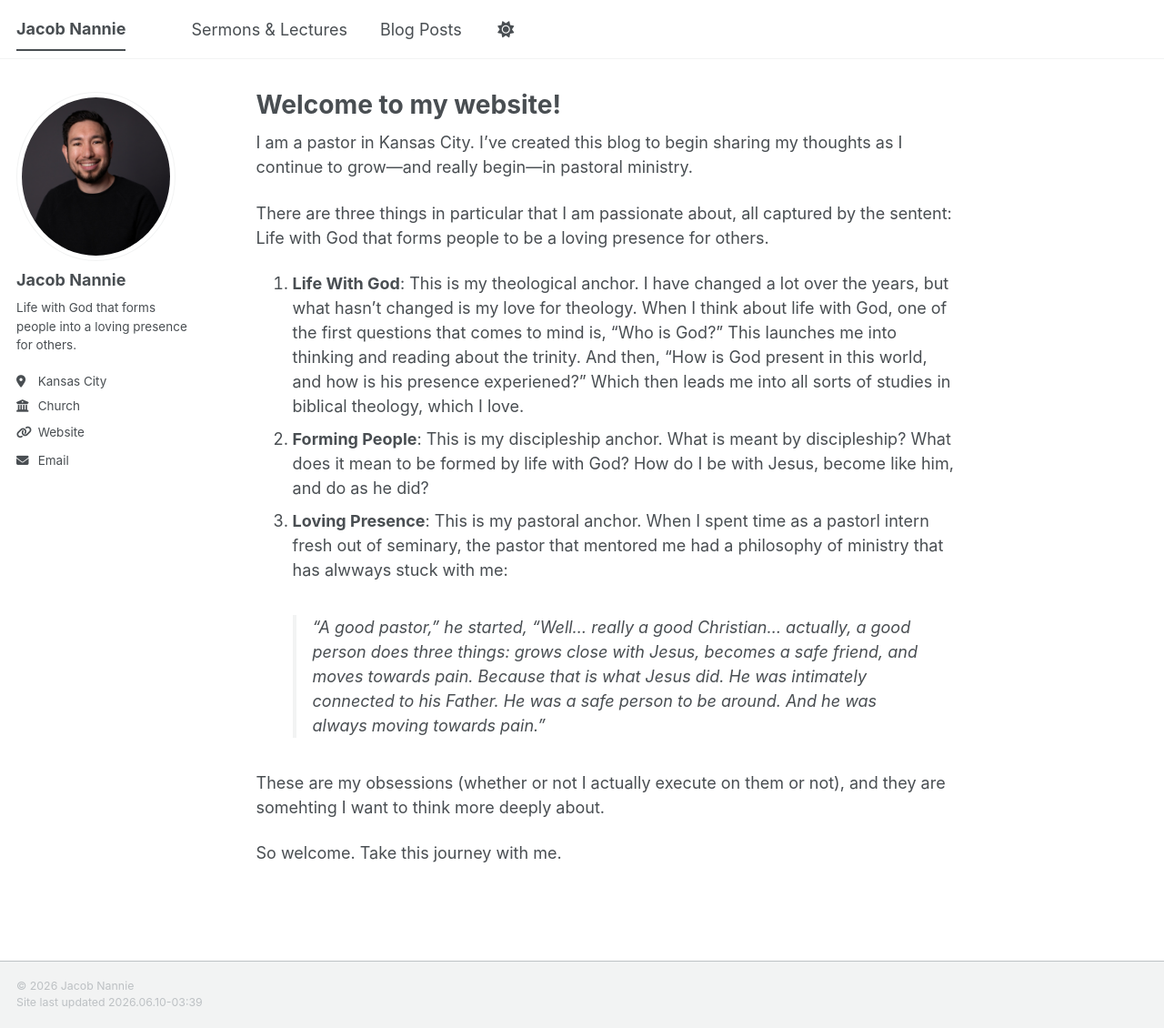
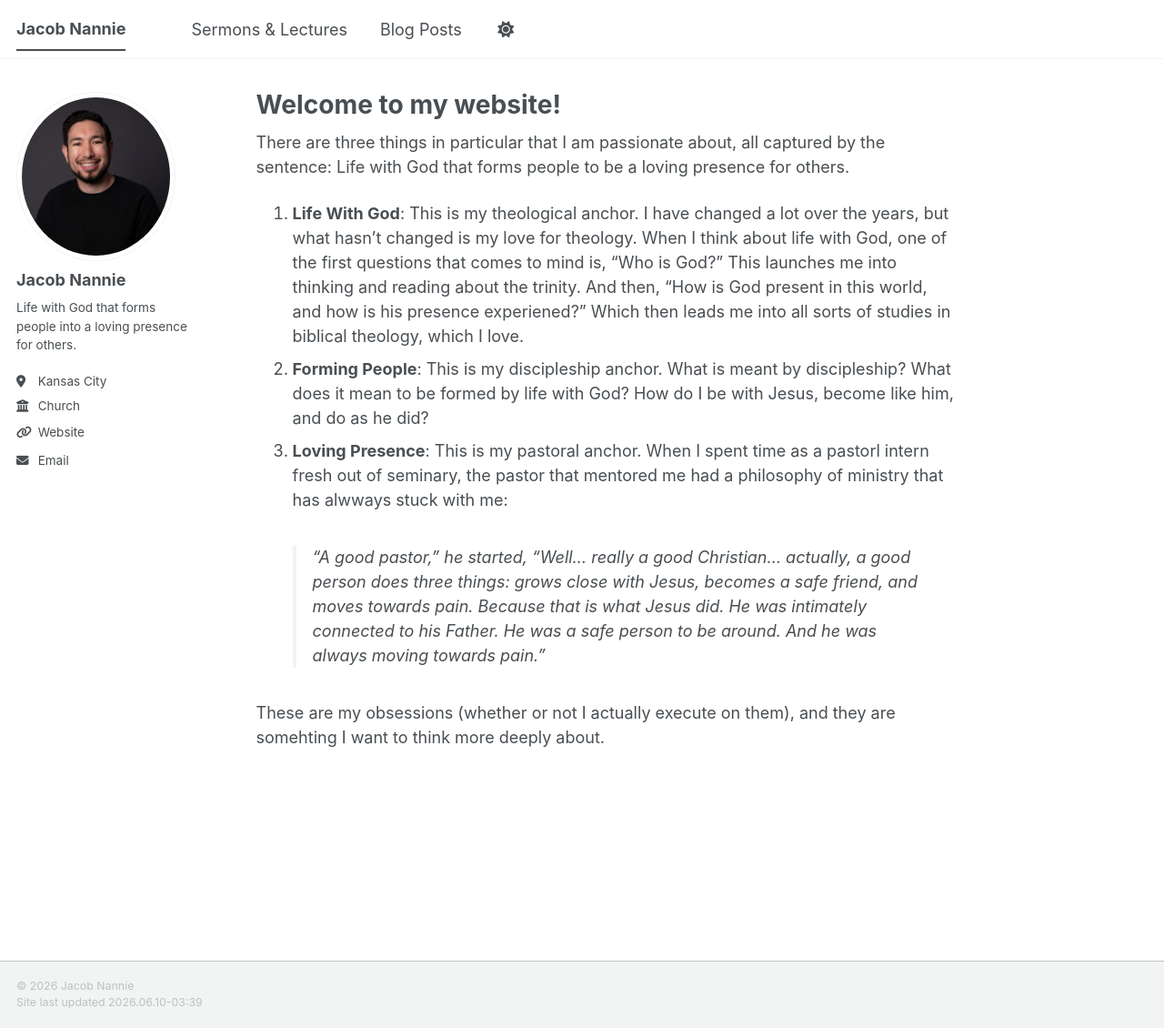
Before and after one commit to jacob-nannie/personal-blog, a Jekyll site: the page built from _pages/home.md, in a window 1280 px wide and 1130 px high. Shown: the whole window at 91% size. Built offline with Jekyll 4.4.1, drawn with Linux system fonts in a browser that asks for light colours; a script bundle is joined from its source files by our own code; library files that are not in the unit come from our copies.

Commit message:
Updated Home Page

```diff
--- a/_pages/home.md
+++ b/_pages/home.md
@@ -7,15 +7,11 @@ redirect_from:
   - /home.html
 ---
 
-I am a pastor in Kansas City. I've created this blog to begin sharing my thoughts as I continue to grow—and really begin—in pastoral ministry.
-
-There are three things in particular that I am passionate about, all captured by the sentent: Life with God that forms people to be a loving presence for others.
+There are three things in particular that I am passionate about, all captured by the sentence: Life with God that forms people to be a loving presence for others.
 
 1. **Life With God**: This is my theological anchor. I have changed a lot over the years, but what hasn't changed is my love for theology. When I think about life with God, one of the first questions that comes to mind is, "Who is God?" This launches me into thinking and reading about the trinity. And then, "How is God present in this world, and how is his presence experiened?" Which then leads me into all sorts of studies in biblical theology, which I love.
 2. **Forming People**: This is my discipleship anchor. What is meant by discipleship? What does it mean to be formed by life with God? How do I be with Jesus, become like him, and do as he did?
 3. **Loving Presence**: This is my pastoral anchor. When I spent time as a pastorl intern fresh out of seminary, the pastor that mentored me had a philosophy of ministry that has alwways stuck with me:
 >"A good pastor," he started, "Well... really a good Christian... actually, a good person does three things: grows close with Jesus, becomes a safe friend, and moves towards pain. Because that is what Jesus did. He was intimately connected to his Father. He was a safe person to be around. And he was always moving towards pain."
 
-These are my obsessions (whether or not I actually execute on them or not), and they are somehting I want to think more deeply about.
-
-So welcome. Take this journey with me.
+These are my obsessions (whether or not I actually execute on them), and they are somehting I want to think more deeply about.
```
